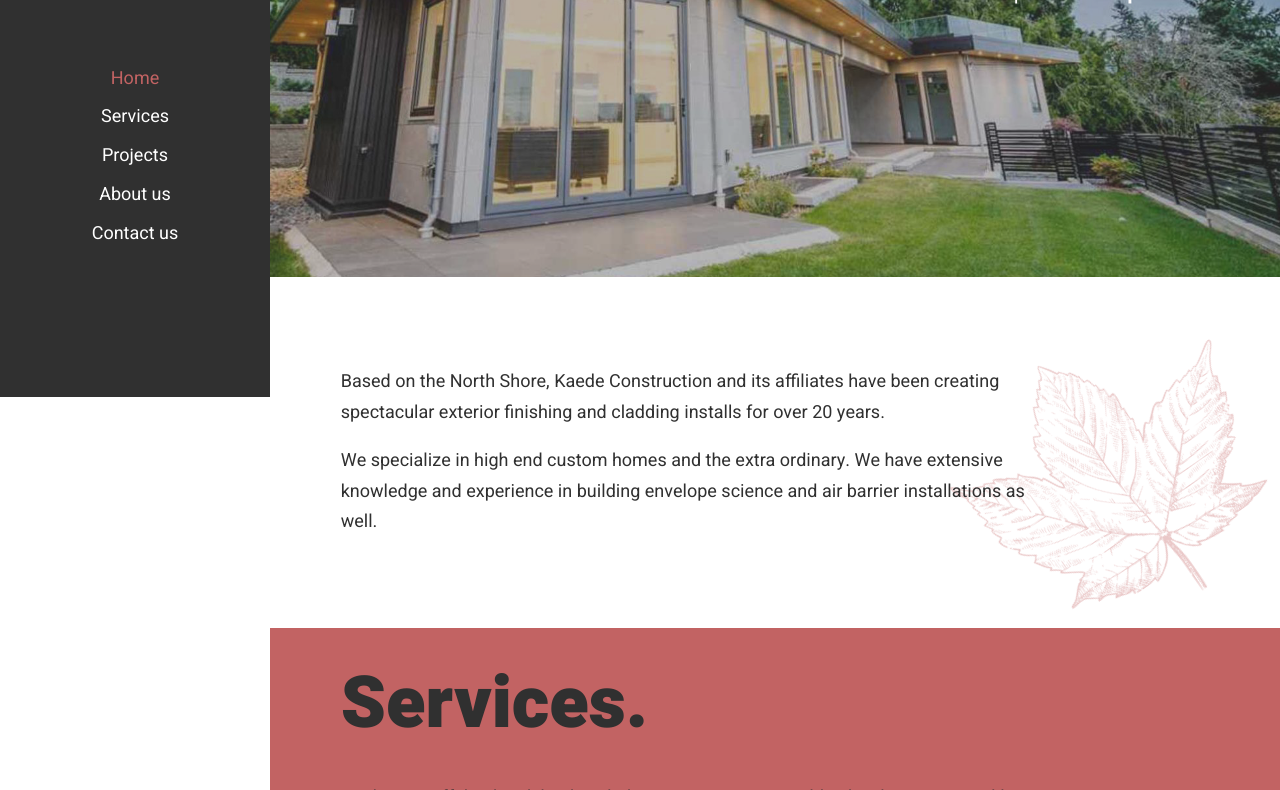
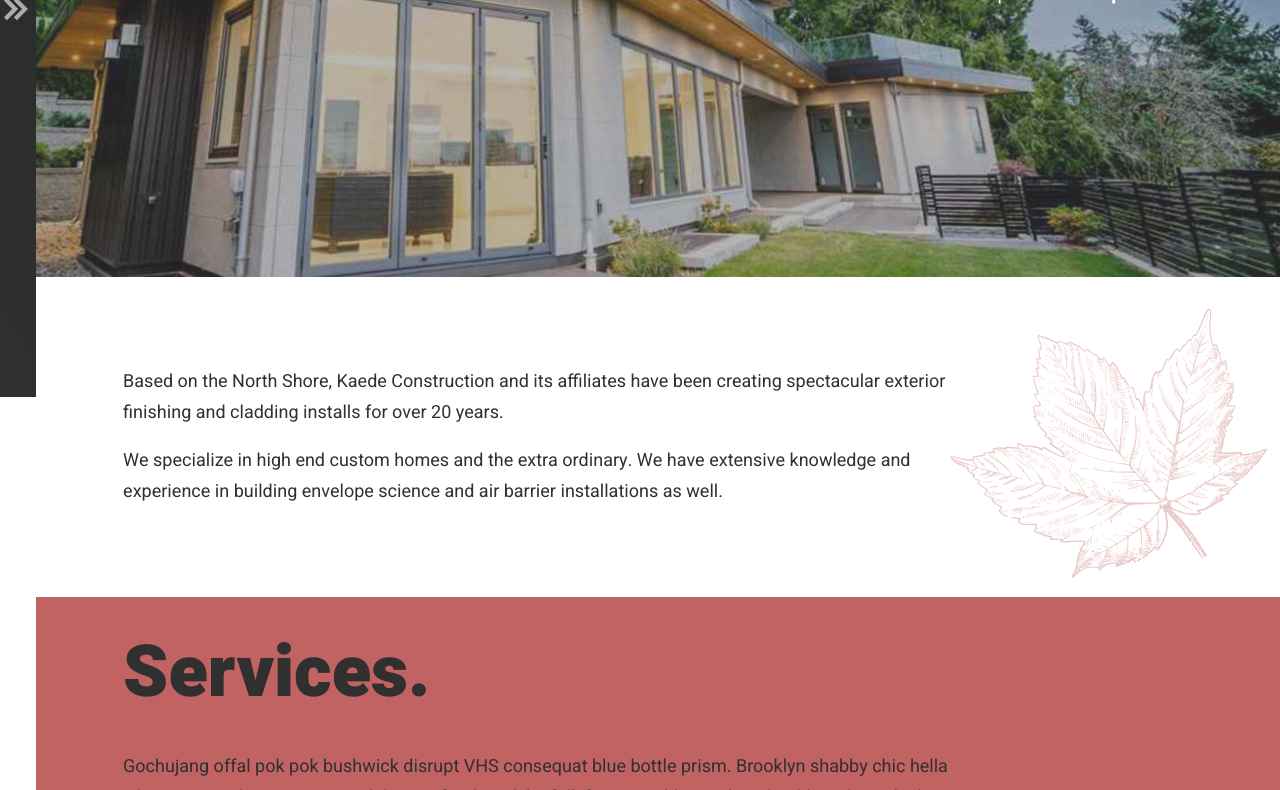
Before and after one commit to jasper-th-wang/Kaede-Website, a Gatsby site: page / in a window 1280 px wide. Shown: the part 403-1193 px from the top of the page. Built offline with nearby package versions, Linux system fonts and the light colour scheme; Gatsby itself is replaced by a stand-in of ours.

Commit message:
rework desktop menu, and make mobile menu  fixed

```diff
--- a/gatsby-config.js
+++ b/gatsby-config.js
@@ -24,7 +24,7 @@ module.exports = {
         background_color: `#303030`,
         theme_color: `#c26363`,
         display: `minimal-ui`,
-        icon: `src/assets/images/logo/kaede_text-white.png`, // This path is relative to the root of the site.
+        icon: `src/assets/images/logo/kaede_text-black.png`, // This path is relative to the root of the site.
       },
     },
     // this (optional) plugin enables Progressive Web App + Offline functionality
--- a/src/assets/sass/components/_hero.scss
+++ b/src/assets/sass/components/_hero.scss
@@ -1,5 +1,10 @@
 .hero {
   position: relative;
+  margin-top: 4rem; //offset for the header
+  @media only screen and (min-width: 1200px) {
+    margin-top: 0; // remove offset
+  }
+
   &__img {
     height: 53vh;
     // object-fit: cover;
--- a/src/components/header.js
+++ b/src/components/header.js
@@ -6,9 +6,11 @@ import classes from "./header.module.scss";
 import logo from '../assets/images/logo/kaede_text-white.png';
 import logoLeaf from '../assets/images/logo/kaede_logo_leaf-white.png';
 import LeafSVG from '../assets/svgs/leaf.inline.svg';
+import ArrowSVG from '../assets/svgs/double-arrow.inline.svg';
+import { motion } from 'framer-motion';
 
 
-const Header = ({ siteTitle, location }) => {
+const Header = ({ siteTitle, location, showArrow, setShowArrow }) => {
 
   // Detect whether the screen size is over 1200px
   const [isDesktopState, setIsDesktopState] = useState(false);
@@ -60,10 +62,48 @@ const Header = ({ siteTitle, location }) => {
     setMenuListState(prevState => !prevState);
   }
 
+  const desktopHeaderAnimation = {
+    hidden: {
+      x: '-13rem',
+    },
+    onHover: {
+      x: 0,
+    },
+    transition: {
+      type: 'tween',
+      duration: 0.6,
+      ease: [0.76, 0, 0.24, 1],
+    }
+  }
+
+
+
+  const arrowVariants = {
+    hidden: {
+      opacity: 0,
+    },
+    show: {
+      opacity: 1,
+    }
+  }
 
   return (
-    <header className={ classes.header }>
-
+    <motion.header
+      className={ classes.header }
+      variants={ desktopHeaderAnimation }
+      initial="hidden"
+      transition="transition"
+      whileHover={ isDesktopState ? "onHover" : null }
+      onHoverStart={ () => isDesktopState ? setShowArrow(false) : null }
+      onHoverEnd={ () => isDesktopState ? setShowArrow(true) : null }
+    >
+      <motion.div
+        className={ classes.arrowContainer }
+        variants={ arrowVariants }
+        animate={ showArrow ? "show" : "hidden" }
+      >
+        <ArrowSVG className={ classes.arrow } />
+      </motion.div>
       <div className={ classes.logoBox }>
         <LeafSVG className={ classes.logoBox__leaf } />
         <picture>
@@ -96,12 +136,16 @@ const Header = ({ siteTitle, location }) => {
         </button>
         {
           isDesktopState ?
-            <MenuListDesktop location={ location } /> :
+            <MenuListDesktop
+              location={ location }
+              menuClosed={ showArrow }
+              setMenuClosed={ setShowArrow }
+            /> :
             <MenuList toggled={ menuListState } toggleMenuHandler={ closeMenuList } />
         }
       </nav>
 
-    </header>
+    </motion.header>
   );
 
 }
--- a/src/components/header.module.scss
+++ b/src/components/header.module.scss
@@ -1,7 +1,11 @@
 @import "../assets/sass/utils/variables";
 
 .header {
-  position: relative; // menuList relies on this reference!
+  position: fixed; // menuList relies on this reference!
+  top: 0;
+  right: -13rem; // to compensate with the -13rem in desktopHeader animation
+  width: 100vw;
+  z-index: 100;
   padding: 0 var(--side-margin);
   display: flex;
   justify-content: space-between;
@@ -14,11 +18,16 @@
     padding: 0 3rem;
     top: 0;
     left: 0;
-    width: 15rem;
+    width: 15rem; //15rem
     height: 100vh;
     display: grid;
+    transform: translateX(-13rem);
+    z-index: 10000;
 
     grid-template-rows: [marginTop] 1fr [logo] 1fr [menuList] 2fr [marginBottom] 3rem;
+
+    background: rgb(48, 48, 48);
+    background: linear-gradient(59deg, rgba(48, 48, 48, 1) 23%, rgba(45, 45, 45, 1) 62%, rgba(40, 40, 40, 1) 100%);
   }
 
   nav {
@@ -30,6 +39,36 @@
       grid-area: menuList;
       margin-left: 0;
     }
+  }
+}
+
+.arrowContainer {
+  display: none;
+
+  @media only screen and (min-width: 1200px) {
+    display: block;
+    width: 48px;
+    height: 24px;
+    position: absolute;
+    top: 50%;
+    right: -16px;
+    clip-path: url(#arrow);
+
+    background: linear-gradient(90deg, #ababab 0, #ababab 30%, #ffffff 50%, #ababab 70%, #ababab 100%);
+
+    animation: slidetounlock 2s infinite;
+  }
+}
+
+@keyframes slidetounlock {
+  0% {
+    background-position: -34px 0;
+  }
+  50% {
+    background-position: -34px 0;
+  }
+  100% {
+    background-position: 18px 0;
   }
 }
 
--- a/src/components/layout.js
+++ b/src/components/layout.js
@@ -1,11 +1,11 @@
-import React from "react"
+import React, { useState } from "react"
 import PropTypes from "prop-types"
 import { useStaticQuery, graphql } from "gatsby"
 import Header from "./header"
 import classes from "./layout.module.scss";
 import '../assets/sass/main.scss';
 import { Location } from '@reach/router'
-
+import { motion } from 'framer-motion';
 
 const Layout = ({ children }) => {
   const data = useStaticQuery(graphql`
@@ -17,6 +17,28 @@ const Layout = ({ children }) => {
       }
     }
   `)
+  const [menuClosed, setMenuClosed] = useState(true);
+
+  const overlayVariants = {
+    initial: {
+      // filter: 'brightness(1)',
+      opacity: '0%',
+    },
+    animate: {
+      // filter: 'brightness(40%)',
+      opacity: '80%',
+    }
+  }
+
+  const mainVariants = {
+    initial: {
+      filter: 'blur(0px)'
+    },
+    animate: {
+      filter: 'blur(5px)',
+    },
+  }
+
 
   return (
     <div className={ classes.gridContainer }>
@@ -26,14 +48,28 @@ const Layout = ({ children }) => {
             <Header
               siteTitle={ data.site.siteMetadata.title }
               location={ location }
+              showArrow={ menuClosed }
+              setShowArrow={ setMenuClosed }
             />
           )
         }
       </Location>
       <div className={ classes.mainArea }>
-        <main>
+        <motion.div
+          className={ classes.overlay }
+          variants={ overlayVariants }
+          initial="initial"
+          animate={ menuClosed ? "initial" : "animate" }
+        >
+        </motion.div>
+        <motion.main
+          variants={ mainVariants }
+          initial="initial"
+          animate={ menuClosed ? "initial" : "animate" }
+        >
+
           { children }
-        </main>
+        </motion.main>
         <footer>Copyright &#169; 2020 Kaede Construction Ltd. All rights reserved.</footer>
       </div>
     </div>
--- a/src/components/layout.module.scss
+++ b/src/components/layout.module.scss
@@ -22,6 +22,19 @@
 .mainArea {
   @media only screen and (min-width: 1200px) {
     position: relative;
-    margin-left: 15rem;
+    margin-left: 2rem; //was 15rem
   }
 }
+
+.overlay {
+  @media only screen and (min-width: 1200px) {
+    position: absolute;
+    top: 0;
+    right: 0;
+    bottom: 0;
+    left: 0;
+    background-color: $primary-grey;
+    opacity: 0;
+    z-index: 1000;
+  }
+}
--- a/src/components/menuListDesktop.js
+++ b/src/components/menuListDesktop.js
@@ -3,22 +3,56 @@ import React from 'react';
 import classes from './menuListDesktop.module.scss';
 // import DelayedLink from './delayedLink';
 import { Link } from 'gatsby';
+import { motion } from 'framer-motion';
 
 
 const menuItems = [['Home', ''], ['Services', 'services'], ['Projects', 'projects'], ['About us', 'about-us'], ['Contact us', 'contact-us']];
 
-const MenuListDesktop = ({ location }) => {
+const MenuListDesktop = ({ location, menuClosed, setMenuClosed }) => {
   console.log(location.pathname);
 
+  const parentVariants = {
+    hidden: {},
+    visible: {
+      transition: {
+        staggerChildren: 0.1,
+        delayChildren: 0.05,
+      }
+    }
+  }
+
+  const itemVariants = {
+    hidden: {
+      x: '-100%',
+      opacity: 0,
+    },
+    visible: {
+      x: 0,
+      opacity: 1,
+      transition: {
+        mass: 5,
+        damping: 100,
+      }
+    }
+  }
+
   return (
-    <ul className={ classes.menuListDesktop }>
+    <motion.ul
+      variants={ parentVariants }
+      initial="hidden"
+      animate={ menuClosed ? "hidden" : "visible" }
+      className={ classes.menuListDesktop }
+    >
       {menuItems.map((item, index) => (
-        <li
+        <motion.li
+          variants={ itemVariants }
           key={ item[0] }
           className={ location.pathname === `/${ item[1] }` ? classes.currentPage : null }
-        ><Link to={ `/${ item[1] }` } >{ item[0] }</Link></li>
+        >
+          <Link to={ `/${ item[1] }` } >{ item[0] }</Link>
+        </motion.li>
       )) }
-    </ul>
+    </motion.ul>
   );
 }
 
--- a/src/components/menuListDesktop.module.scss
+++ b/src/components/menuListDesktop.module.scss
@@ -3,7 +3,8 @@
 .menuListDesktop {
   list-style: none;
   color: #fff;
-  text-align: center;
+  text-align: left;
+  margin-left: 2.3rem;
 
   li {
     &:not(:last-child) {
@@ -18,6 +19,10 @@
     text-decoration: none;
     color: currentColor;
   }
+
+  a:hover {
+    color: $primary-red;
+  }
 }
 
 .currentPage {
```
Also changed, not shown: src/assets/images/logo/KAEDE_text-black.png (added), src/assets/svgs/arrow.inline.svg (added), src/assets/svgs/double-arrow.inline.svg (added).
